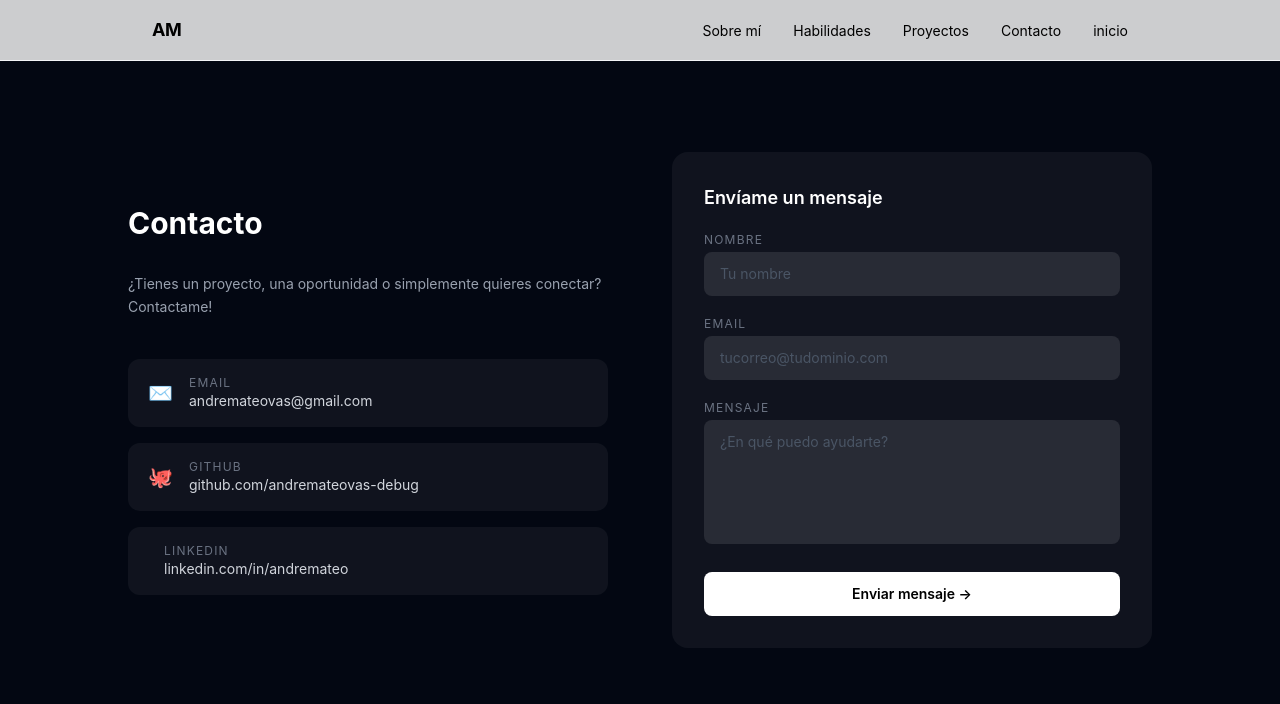
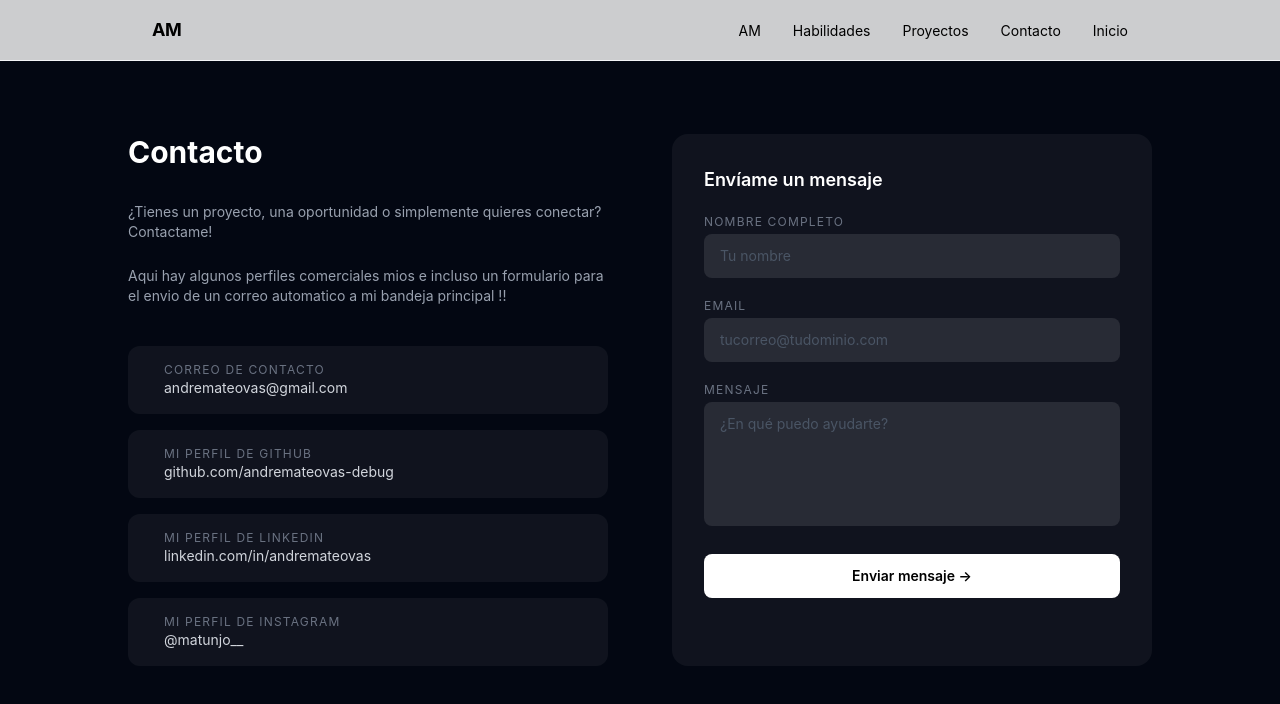
Before and after one commit to andremateovas-debug/Portafolio-personal-AM, a React (Vite) app: page / in a window 1280 px wide. Both pictures are taken after a click on the button "Contacto". Shown: the top 704 px of the page. Built offline with nearby package versions, Linux system fonts and the light colour scheme.

Commit message:
Detalles minimos y creacion

```diff
--- a/src/components/Contact.jsx
+++ b/src/components/Contact.jsx
@@ -1,26 +1,29 @@
 function Contact() {
   const info = [
     {
-      label: 'Email',
+      label: 'Correo de contacto',
       value: 'andremateovas@gmail.com',
       href: 'mailto:andremateovas@gmail.com',
-      icon: '✉️',
+      icon: '',
     },
     {
-      label: 'GitHub',
+      label: 'Mi perfil de GitHub',
       value: 'github.com/andremateovas-debug',
       href: 'https://github.com/andremateovas-debug',
-      icon: '🐙',
+      icon: '',
     },
     {
-      label: 'LinkedIn',
-      value: 'linkedin.com/in/andremateo',
-      href: 'https://linkedin.com',
+      label: 'Mi perfil de LinkedIn',
+      value: 'linkedin.com/in/andremateovas',
+      href: 'https://www.linkedin.com/in/andremateovas/',
       icon: '',
     },
-
-
-
+    {
+      label: 'Mi perfil de Instagram',
+      value: '@matunjo__',
+      href: 'https://www.instagram.com/matunjo__/',
+      icon: '',
+    },
 
 
   ]
@@ -32,9 +35,14 @@ function Contact() {
 
         <div className="flex flex-col justify-center gap-6">
           <h2 className="text-3xl font-bold mb-2">Contacto</h2>
-          <p className="text-gray-400 text-sm leading-relaxed">
+          <p className="text-gray-400 text-sm">
             ¿Tienes un proyecto, una oportunidad o simplemente quieres conectar?
             Contactame!
+          </p>
+
+          <p className="text-gray-400 text-sm">
+            Aqui hay algunos perfiles comerciales mios e incluso
+            un formulario para el envio de un correo automatico a mi bandeja principal !!
           </p>
 
           <div className="flex flex-col gap-4 mt-4">
@@ -57,11 +65,12 @@ function Contact() {
         </div>
 
 
+
         <div className="bg-white/5 rounded-2xl p-8 flex flex-col gap-5">
           <h3 className="text-lg font-semibold">Envíame un mensaje</h3>
 
           <div className="flex flex-col gap-1">
-            <label className="text-xs text-gray-500 uppercase tracking-widest">Nombre</label>
+            <label className="text-xs text-gray-500 uppercase tracking-widest">Nombre completo </label>
             <input
               type="text"
               placeholder="Tu nombre"
@@ -88,7 +97,8 @@ function Contact() {
           </div>
 
           <button
-            className="bg-white text-black text-sm font-semibold px-6 py-3 rounded-lg hover:bg-gray-200 transition-colors duration-200 mt-2"
+            className="bg-white text-black text-sm font-semibold px-6 py-3 rounded-lg hover:bg-gray-200 transition-colors duration-200 mt-2 cursor-pointer"
+
           >
             Enviar mensaje →
           </button>
--- a/src/components/Navbar.jsx
+++ b/src/components/Navbar.jsx
@@ -2,11 +2,11 @@ import { useState, useEffect } from 'react'
 
 function Navbar({ onNav }) {
   const links = [
-    { label: 'Sobre mí', id: 'about' },
+    { label: 'AM', id: 'about' },
     { label: 'Habilidades', id: 'skills' },
     { label: 'Proyectos', id: 'projects' },
     { label: 'Contacto', id: 'contact' },
-    { label: 'inicio', id: 'hero' },
+    { label: 'Inicio', id: 'hero' },
   ]
 
 
```
